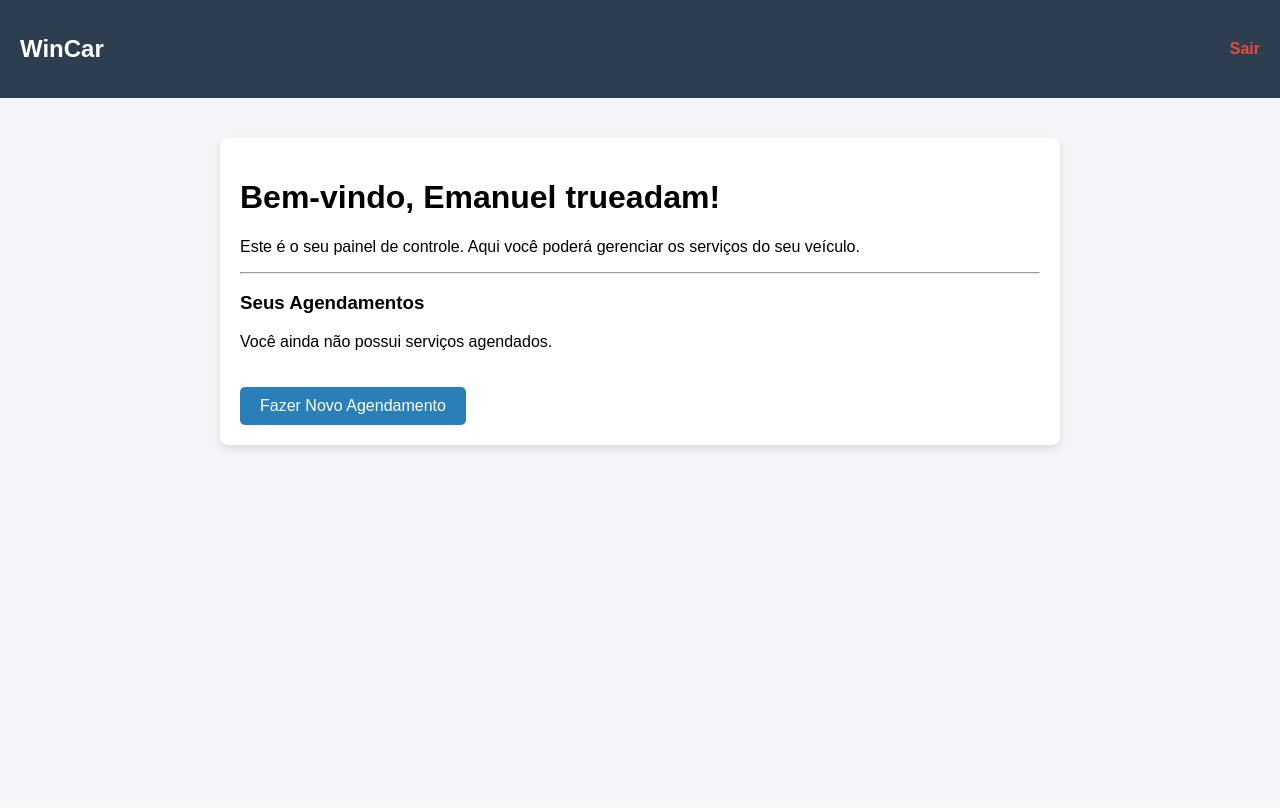
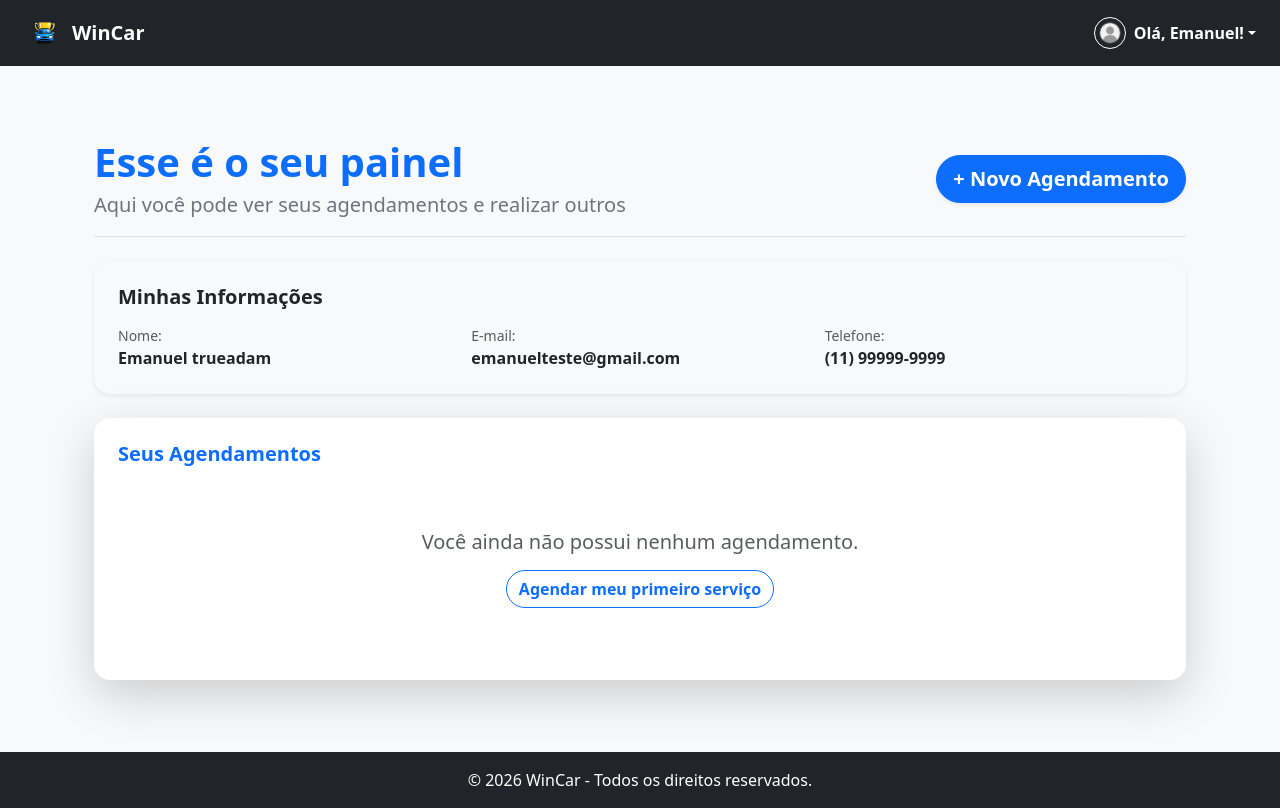
Before and after one commit to Vitor-Maldonado-G/WinCar, a PHP site: page /painelcliente.php in a window 1280 px wide. Before the commit the page ends 450 px from the top, so only its background shows below. Run offline with PHP 8.4, Linux system fonts and the light colour scheme; a user stored in the database is signed in; data comes from the database, SQL or seed files in the repository; tables that the repository leaves empty hold one stand-in row (values such as "Sample post").

Commit message:
Adição inicial do sistema de agendamento e modificação no painel do cliente

```diff
--- a/painelcliente.php
+++ b/painelcliente.php
@@ -1,48 +1,159 @@
 <?php
 session_start();
 
-
-if (!isset($_SESSION['usuario_id'])) {
+// Proteção da página: só entra se estiver logado
+if (!isset($_SESSION['usuario_id']) && !isset($_SESSION['id_cliente'])) {
     header("Location: login.php");
     exit();
 }
 
-$nome_cliente = isset($_SESSION['nome']) ? $_SESSION['nome'] : 'Cliente';
+require_once 'config/conexao.php';
+
+$id_cliente = $_SESSION['usuario_id'] ?? $_SESSION['id_cliente'];
+
+// 1. Busca os dados cadastrais do cliente
+try {
+    // Ajuste os nomes dos campos/tabela se no seu banco for 'usuario' ou 'cliente'
+    $sqlCliente = "SELECT nome, email, telefone FROM cliente WHERE id_cliente = :id_cliente";
+    $stmtCliente = $conexao->prepare($sqlCliente);
+    $stmtCliente->bindParam(':id_cliente', $id_cliente);
+    $stmtCliente->execute();
+    $cliente = $stmtCliente->fetch(PDO::FETCH_ASSOC);
+} catch (PDOException $e) {
+    $cliente = null;
+}
+
+// 2. Busca os agendamentos do cliente logado + o nome do serviço
+try {
+    $sqlAgendamentos = "SELECT a.*, s.nome AS nome_servico, s.preco
+                        FROM agendamento a
+                        INNER JOIN servico s ON a.id_servico = s.id_servico
+                        WHERE a.id_cliente = :id_cliente
+                        ORDER BY a.data DESC, a.hora DESC";
+
+    $stmtAgendamentos = $conexao->prepare($sqlAgendamentos);
+    $stmtAgendamentos->bindParam(':id_cliente', $id_cliente);
+    $stmtAgendamentos->execute();
+    $meus_agendamentos = $stmtAgendamentos->fetchAll(PDO::FETCH_ASSOC);
+} catch (PDOException $e) {
+    $meus_agendamentos = [];
+}
+
+include 'includes/header.php';
 ?>
 
-<!DOCTYPE html>
-<html lang="pt-BR">
-<head>
-    <meta charset="UTF-8">
-    <meta name="viewport" content="width=device-width, initial-scale=1.0">
-    <title>Painel do Cliente - WinCar</title>
-    <style>
-        body { font-family: Arial, sans-serif; background-color: #f4f4f9; margin: 0; padding: 0; }
-        .cabecalho { background-color: #2c3e50; color: white; padding: 15px 20px; display: flex; justify-content: space-between; align-items: center; }
-        .cabecalho a { color: #e74c3c; text-decoration: none; font-weight: bold; }
-        .container { max-width: 800px; margin: 40px auto; background: white; padding: 20px; border-radius: 8px; box-shadow: 0 4px 8px rgba(0,0,0,0.1); }
-        .btn { display: inline-block; background-color: #2980b9; color: white; padding: 10px 20px; text-decoration: none; border-radius: 5px; margin-top: 20px; }
-        .btn:hover { background-color: #3498db; }
-    </style>
-</head>
-<body>
+<div class="container my-5">
 
-    <header class="cabecalho">
-        <h2>WinCar</h2>
-        <a href="logout.php">Sair</a>
-    </header>
-
-    <div class="container">
-        <h1>Bem-vindo, <?php echo htmlspecialchars($nome_cliente); ?>!</h1>
-        <p>Este é o seu painel de controle. Aqui você poderá gerenciar os serviços do seu veículo.</p>
-
-        <hr>
-
-        <h3>Seus Agendamentos</h3>
-        <p>Você ainda não possui serviços agendados.</p>
-
-        <a href="agendamento.php" class="btn">Fazer Novo Agendamento</a>
+    <div class="d-flex justify-content-between align-items-center mb-4 pb-3 border-bottom">
+        <div>
+            <h1 class="fw-bold text-primary mb-1">Esse é o seu painel</h1>
+            <p class="text-secondary fs-5 mb-0">Aqui você pode ver seus agendamentos e realizar outros</p>
+        </div>
+        <a href="agendar.php" class="btn btn-primary btn-lg rounded-pill shadow-sm fw-bold">
+            + Novo Agendamento
+        </a>
     </div>
 
-</body>
-</html>
+    <?php if ($cliente): ?>
+        <div class="card shadow-sm border-0 rounded-4 mb-4 bg-light">
+            <div class="card-body p-4">
+                <h5 class="fw-bold text-dark mb-3">Minhas Informações</h5>
+                <div class="row g-3">
+                    <div class="col-md-4">
+                        <span class="text-muted d-block small">Nome:</span>
+                        <strong class="fs-6 text-dark"><?php echo htmlspecialchars($cliente['nome'] ?? 'Não informado'); ?></strong>
+                    </div>
+                    <div class="col-md-4">
+                        <span class="text-muted d-block small">E-mail:</span>
+                        <strong class="fs-6 text-dark"><?php echo htmlspecialchars($cliente['email'] ?? 'Não informado'); ?></strong>
+                    </div>
+                    <div class="col-md-4">
+                        <span class="text-muted d-block small">Telefone:</span>
+                        <strong class="fs-6 text-dark"><?php echo htmlspecialchars($cliente['telefone'] ?? 'Não informado'); ?></strong>
+                    </div>
+                </div>
+            </div>
+        </div>
+    <?php endif; ?>
+
+    <div class="card shadow-lg border-0 rounded-4">
+        <div class="card-body p-4">
+            <h5 class="fw-bold text-primary mb-3">Seus Agendamentos</h5>
+
+            <?php if (empty($meus_agendamentos)): ?>
+                <div class="text-center py-5">
+                    <h5 class="text-muted mb-3">Você ainda não possui nenhum agendamento.</h5>
+                    <a href="agendar.php" class="btn btn-outline-primary rounded-pill fw-bold">Agendar meu primeiro serviço</a>
+                </div>
+            <?php else: ?>
+                <div class="table-responsive">
+                    <table class="table table-hover align-middle mb-0">
+                        <thead class="table-light">
+                            <tr>
+                                <th>Veículo</th>
+                                <th>Placa</th>
+                                <th>Serviço</th>
+                                <th>Data</th>
+                                <th>Horário</th>
+                                <th>Status</th>
+                            </tr>
+                        </thead>
+                        <tbody>
+                            <?php foreach ($meus_agendamentos as $agendamento): ?>
+                                <tr>
+                                    <td class="fw-bold text-dark">
+                                        <?php echo htmlspecialchars($agendamento['modelo']); ?>
+                                    </td>
+
+                                    <td>
+                                        <span class="badge bg-secondary text-uppercase fs-6">
+                                            <?php echo htmlspecialchars($agendamento['placa']); ?>
+                                        </span>
+                                    </td>
+
+                                    <td>
+                                        <?php echo htmlspecialchars($agendamento['nome_servico']); ?>
+                                        <br>
+                                        <small class="text-muted">
+                                            R$ <?php echo number_format($agendamento['preco'], 2, ',', '.'); ?>
+                                        </small>
+                                    </td>
+
+                                    <td>
+                                        <?php echo date('d/m/Y', strtotime($agendamento['data'])); ?>
+                                    </td>
+
+                                    <td>
+                                        <?php echo date('H:i', strtotime($agendamento['hora'])); ?>
+                                    </td>
+
+                                    <td>
+                                        <?php
+                                            $status = $agendamento['status'];
+                                            $badgeClass = 'bg-warning text-dark';
+
+                                            if ($status == 'Confirmado') {
+                                                $badgeClass = 'bg-info text-white';
+                                            } elseif ($status == 'Concluido') {
+                                                $badgeClass = 'bg-success text-white';
+                                            } elseif ($status == 'Cancelado') {
+                                                $badgeClass = 'bg-danger text-white';
+                                            }
+                                        ?>
+                                        <span class="badge <?php echo $badgeClass; ?> px-3 py-2 rounded-pill fs-6">
+                                            <?php echo htmlspecialchars($status); ?>
+                                        </span>
+                                    </td>
+                                </tr>
+                            <?php endforeach; ?>
+                        </tbody>
+                    </table>
+                </div>
+            <?php endif; ?>
+
+        </div>
+    </div>
+
+</div>
+
+<?php include 'includes/footer.php'; ?>
```
Also changed, not shown: agendar.php (+113 -0 lines), processa_agendamento.php (added).
